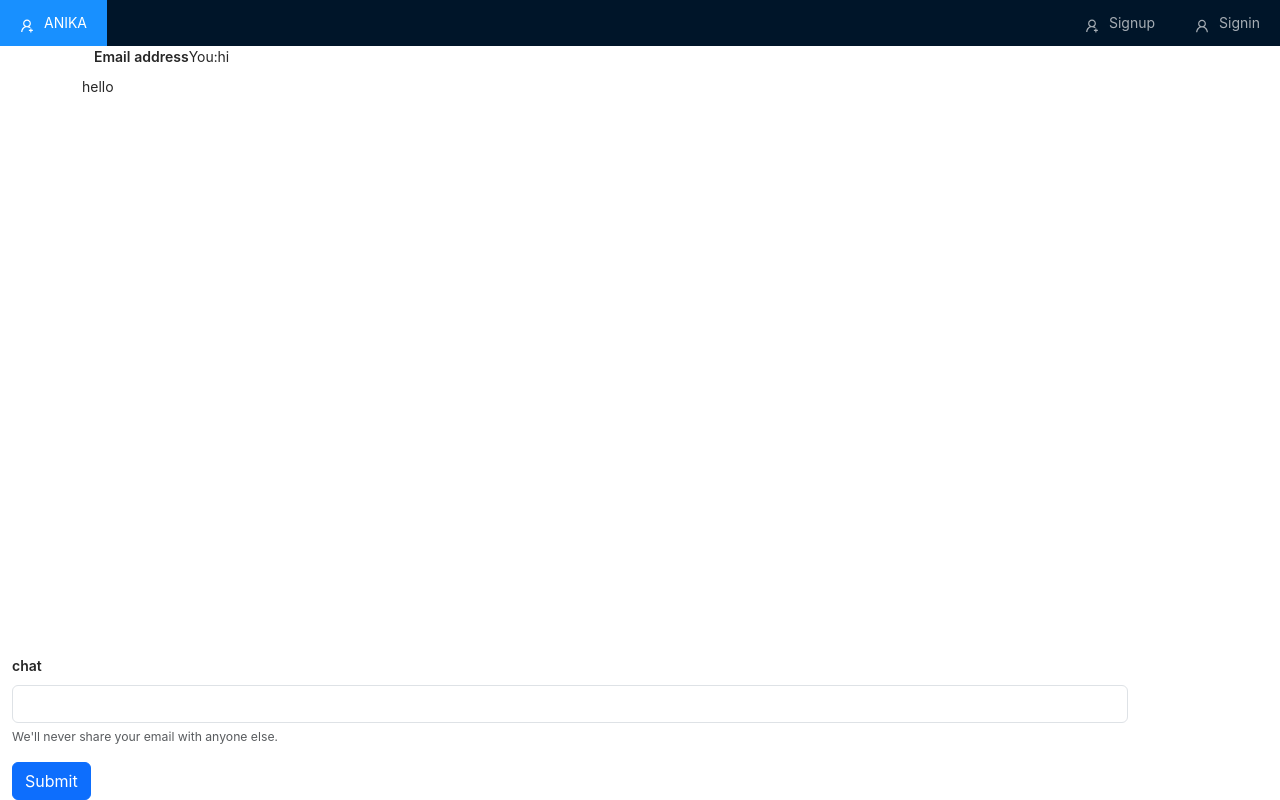
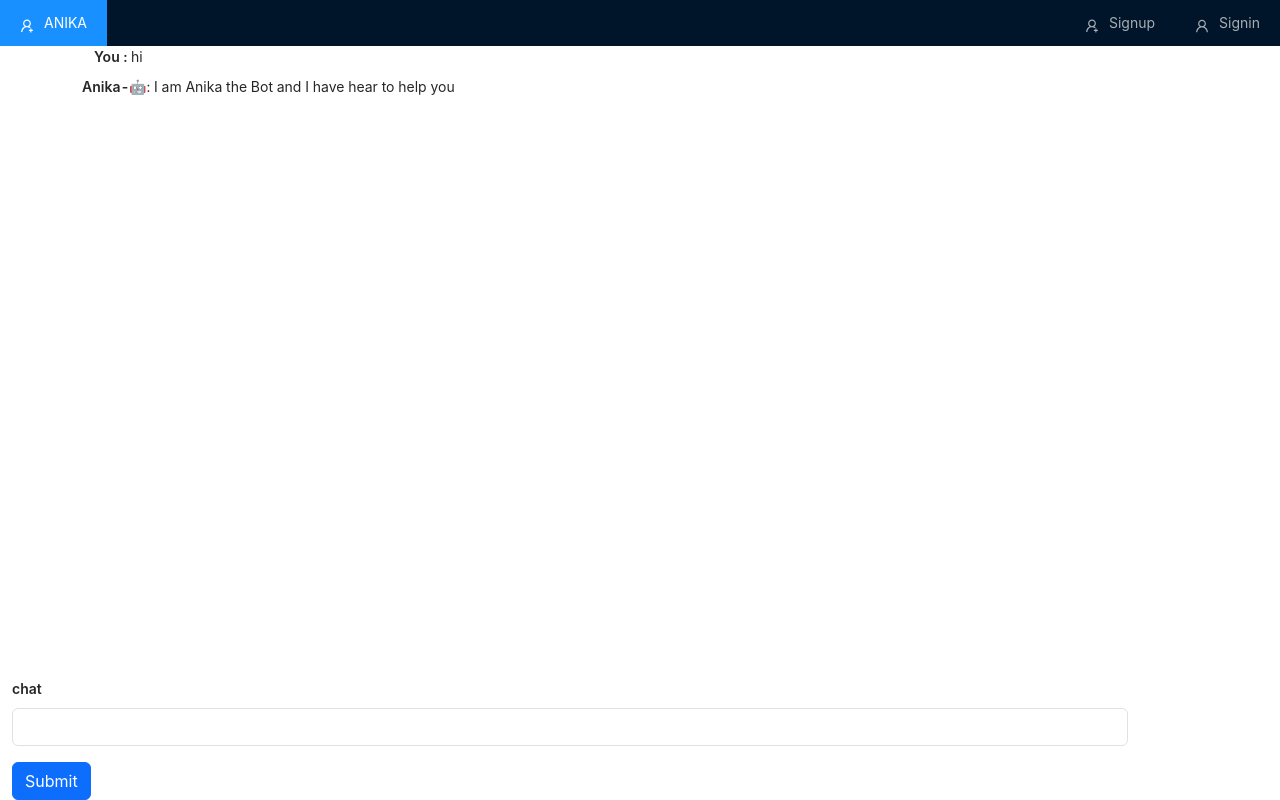
Before and after one commit to DJMONSTER0212/Anika, a React (Create React App) app in the folder client/: page /aichat in a window 1280 px wide. Built offline with nearby package versions, Linux system fonts and the light colour scheme.

Commit message:
did some minor editing

```diff
--- a/client/src/components/Botchat.js
+++ b/client/src/components/Botchat.js
@@ -3,7 +3,8 @@ import React from 'react'
 const Botchat = (props) => {
   return (
     <div>
-      {props.text}
+      <label for="exampleInputEmail1" class="form-label">Anika-🤖</label>
+      : {props.text}
     </div>
   )
 }
--- a/client/src/components/Userchat.js
+++ b/client/src/components/Userchat.js
@@ -3,8 +3,7 @@ import React from 'react'
 const Userchat = (props) => {
   return (
     <div className='container '>
-      <label for="exampleInputEmail1" class="form-label">Email address</label>
-      You:{props.text}
+      <label for="exampleInputEmail1" class="form-label"> You : </label> {props.text}
     </div>
   )
 }
--- a/client/src/pages/Ai_chat.js
+++ b/client/src/pages/Ai_chat.js
@@ -8,7 +8,7 @@ const Ai_chat = () => {
     // let openai=null;
     // let resp = [];
     const [resp,setResp] = useState([]);;
-    let i=0;
+    // let i=0;
 
     useEffect(() => {
         // const config = new Configuration({
@@ -21,7 +21,7 @@ const Ai_chat = () => {
     // event.preventDefault();
     const addresp = async()=>{
         // resp.concat({user:"hi",bot:"hello"});
-        setResp(resp.concat({user:"hi",bot:"hello"}))
+        setResp(resp.concat({user:"hi",bot:"I am Anika the Bot and I have hear to help you"}))
     }
     const [prompt, setPrompt] = useState("");
     const handleSubmit = async (event) => {
@@ -68,7 +68,6 @@ const Ai_chat = () => {
                     <div className="mb-3" >
                         <label htmlFor="exampleInputEmail1" className="form-label">chat</label>
                         <input type="text" onChange={(event) => setPrompt(event.target.value)} className="form-control" id="exampleInputEmail1" aria-describedby="emailHelp" />
-                        <div id="emailHelp" className="form-text">We'll never share your email with anyone else.</div>
                     </div>
 
                     <button type="submit" onClick={handleSubmit} className="btn btn-primary">Submit</button>
```
